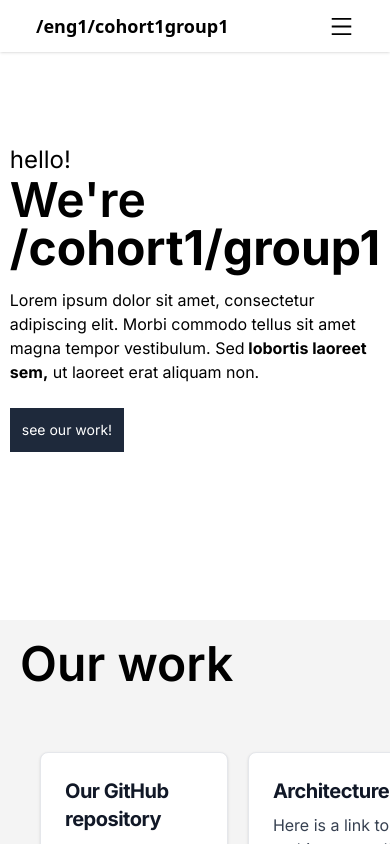
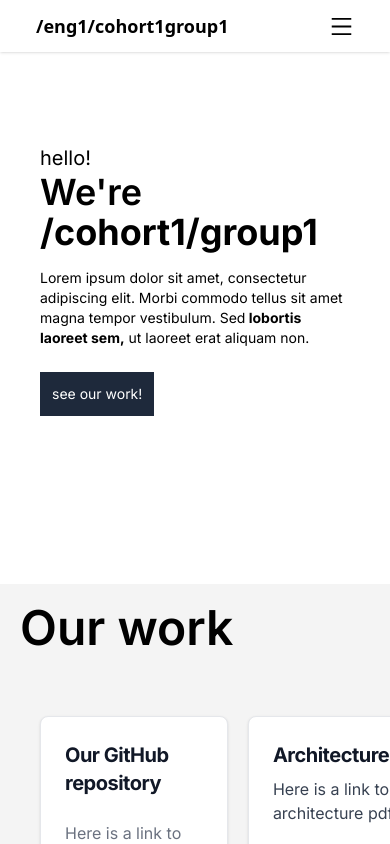
Before and after one commit to TheRealEmissions/uoy-eng1-2, a Next.js app in the folder eng1-website/: page / in a window 390 px wide. Shown: the top 844 px of the page. Built offline with nearby package versions, Linux system fonts and the light colour scheme.

Commit message:
fix: responsiveness

```diff
--- a/eng1-website/src/components/HeroSection.tsx
+++ b/eng1-website/src/components/HeroSection.tsx
@@ -3,12 +3,12 @@ import React from 'react'
 const HeroSection = () => {
   return (
     <section id="Hero Section" className="pb-32">
-        <div className = "container md:mt-20 mt-12 xl:p-24 md:p-24 lg:p-24 p-10 flex gap-20 flex justify-center items-center">
+        <div className = "container md:mt-20 mt-12 xl:p-24 md:p-24 lg:p-24 p-10 flex gap-20 flex ">
             <div className="md:pt-10 pt-1">
                 <div className="max-w-xl md:max-w-3xl">
-                    <p className="text-2xl">hello!</p>
-                    <h2 className="font-semibold text-5xl ">We're <span className=" font-bold">/cohort1/group1</span></h2>
-                    <p className = "text-base mt-4 mb-6">
+                    <p className="text-xl md:text-2xl">hello!</p>
+                    <h2 className="font-semibold text-4xl  md:text-5xl ">We're <span className=" font-bold">/cohort1/group1</span></h2>
+                    <p className = "text-sm md:text-base mt-4 mb-6">
                         Lorem ipsum dolor sit amet, consectetur adipiscing elit. Morbi commodo tellus sit amet magna tempor vestibulum. Sed
                         <span className=" font-bold"> lobortis laoreet sem,</span> ut laoreet erat aliquam non.
                     </p>
```
